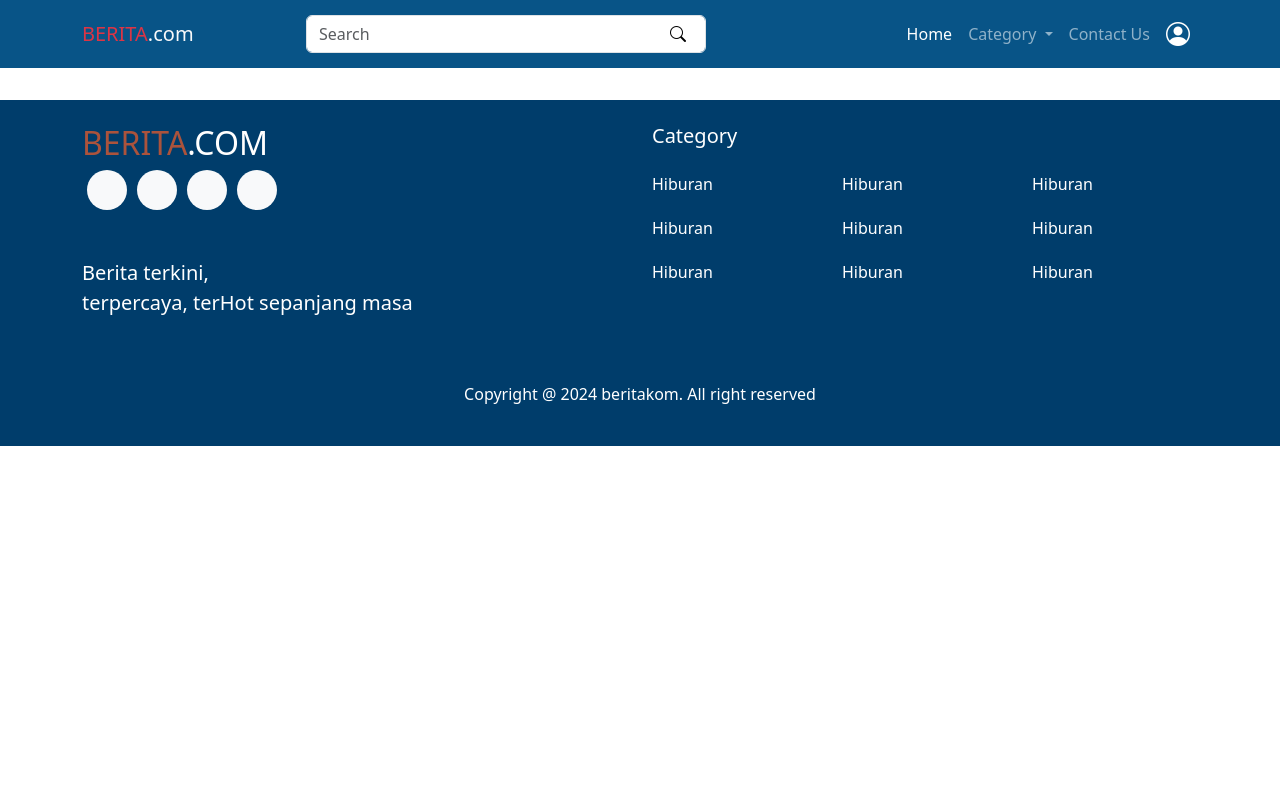
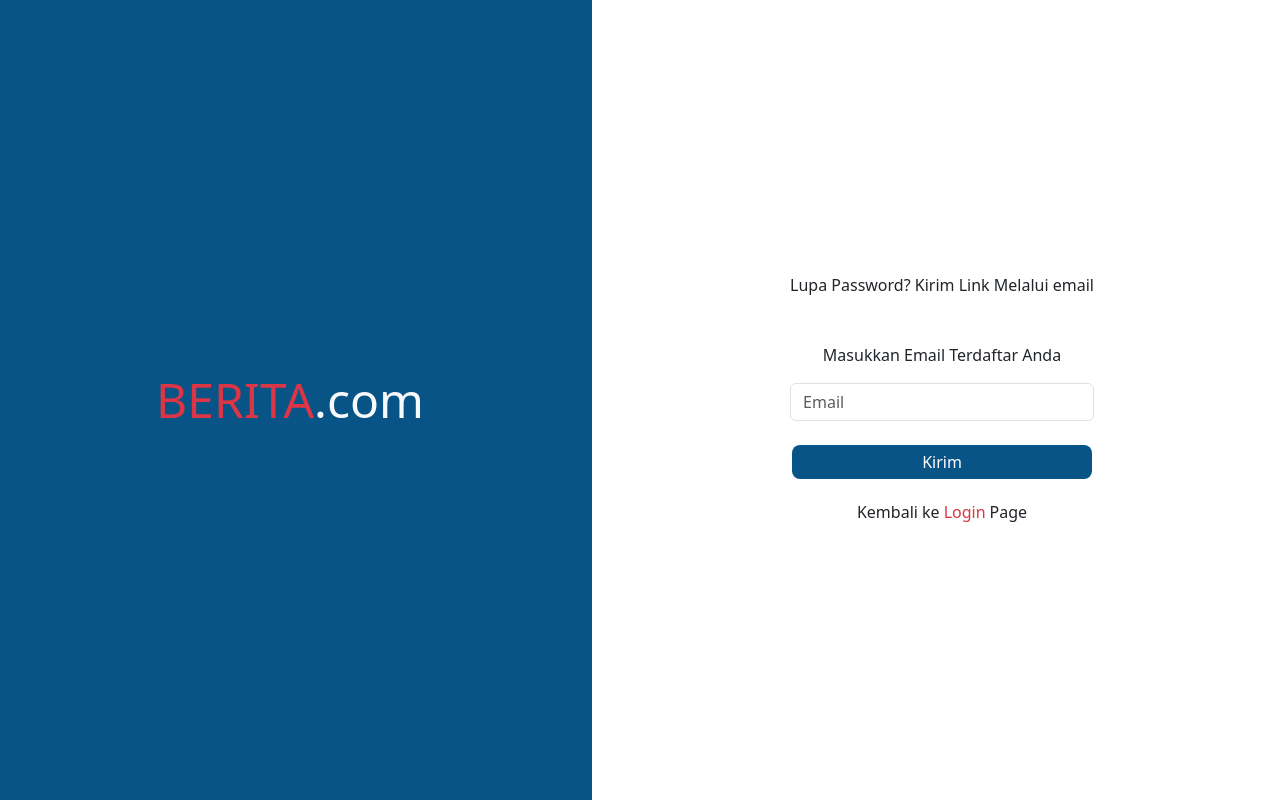
Before and after one commit to f3-bagus/19-1-portal-berita, a Vue app in the folder frontend/: page /forgot-password in a window 1280 px wide. Built offline with nearby package versions, Linux system fonts and the light colour scheme.

Commit message:
feat(Forgot-Password): Add Forgot Password Page, Remove footer from auth page
add Forgot Password Page, Remove Footer from Authentication Page (Login, Register, Forgot Password)

```diff
--- a/frontend/src/router/index.js
+++ b/frontend/src/router/index.js
@@ -3,6 +3,7 @@ import LandingPage from "../views/LandingPage.vue";
 import Login from "../views/Login.vue";
 import Profile from "../views/Profile.vue";
 import Register from "../views/Register.vue";
+import ForgotPassword from "../views/ForgotPassword.vue";
 
 const routes = [
   {
@@ -25,6 +26,11 @@ const routes = [
     name: "Register",
     component: Register,
   },
+  {
+    path: "/forgot-password",
+    name: "ForgotPassword",
+    component: ForgotPassword,
+  },
 ];
 
 const router = createRouter({
--- a/frontend/src/views/App.vue
+++ b/frontend/src/views/App.vue
@@ -2,7 +2,7 @@
   <div id="app">
     <Navbar v-if="showNavbar" />
     <router-view />
-    <Footer />
+    <Footer v-if="showFooter" />
   </div>
 </template>
 
@@ -20,11 +20,15 @@ export default {
   setup() {
     const route = useRoute();
     const showNavbar = computed(
-      () => !["/login", "/register"].includes(route.path)
+      () => !["/login", "/register", "/forgot-password"].includes(route.path)
+    );
+    const showFooter = computed(
+      () => !["/login", "/register", "/forgot-password"].includes(route.path)
     );
 
     return {
       showNavbar,
+      showFooter,
     };
   },
 };
--- /dev/null
+++ b/frontend/src/views/ForgotPassword.vue
@@ -0,0 +1,58 @@
+<template>
+  <AuthLayout>
+    <div class="content-wrapper">
+      <h6 class="justify-content-center mb-5">
+        Lupa Password? Kirim Link Melalui email
+      </h6>
+      <div class="mb-3 d-flex justify-content-center">
+        Masukkan Email Terdaftar Anda
+      </div>
+      <input class="form-control" type="text" placeholder="Email" />
+      <button
+        type="button"
+        variant="primary"
+        class="mt-4 forgot-password-button"
+      >
+        Kirim
+      </button>
+      <div class="d-flex justify-content-center mt-3">
+        <span class="me-1"> Kembali ke</span
+        ><span class="text-danger">Login</span>
+        <span class="ms-1">Page</span>
+      </div>
+    </div>
+  </AuthLayout>
+</template>
+
+<script>
+import AuthLayout from "../components/Auth/AuthLayout.vue";
+
+export default {
+  name: "ForgotPassword",
+  components: {
+    AuthLayout,
+  },
+};
+</script>
+
+<style>
+.content-wrapper {
+  display: flex;
+  flex-direction: column;
+}
+
+.forgot-password-button {
+  min-width: 300px;
+  background-color: #085487;
+  color: white;
+  border: 0;
+  border-radius: 8px;
+  padding: 5px 10px;
+  margin: 5px auto;
+  transition: background-color 0.3s;
+}
+
+.forgot-password-button:hover {
+  background-color: #023362;
+}
+</style>
```
